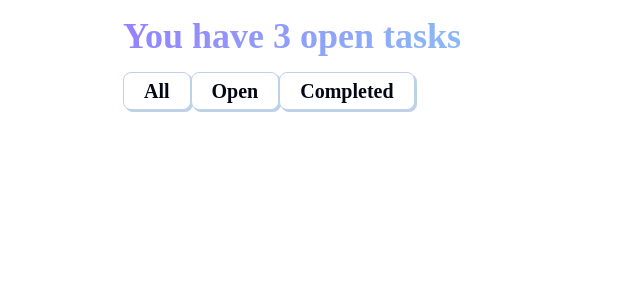
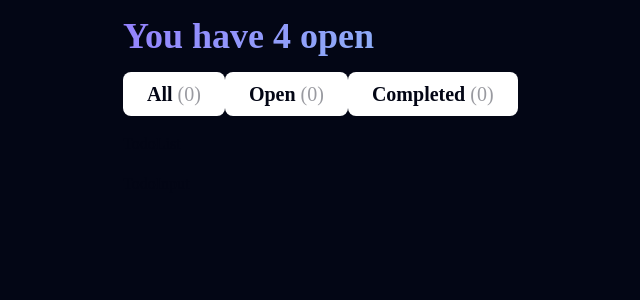
Before and after one commit to RichJsNomad/To-do-list, a React (Vite) app: page / in a window 1280 px wide. Shown: the top 300 px of the page, without its empty margins (133-773 px from the left). Built offline with nearby package versions, Linux system fonts and the light colour scheme; a web font is replaced by a local one.

Commit message:
Adding props and using it in the Header component

```diff
--- a/src/App.jsx
+++ b/src/App.jsx
@@ -5,10 +5,18 @@ import TodoCard from "./components/TodoCard";
 import TodoInput from "./components/TodoInput";
 import TodoList from "./components/TodoList";
 function App() {
+  const todos = [
+    { input: "Hello! Add your first todo!", complete: true },
+    { input: "Watch React.js vids on youtube", complete: true },
+    { input: "Visit my aunt and bring a gift for her", complete: false },
+    { input: "Finish my React.js project by 7 pm", complete: false },
+  ];
   return (
     <>
-      <Header />
-      <Tabs />
+      <Header todos={todos} />
+      <Tabs todos={todos} />
+      <TodoList todos={todos} />
+      <TodoInput todos={todos} />
     </>
   );
 }
--- a/src/Beautiful.css
+++ b/src/Beautiful.css
@@ -120,10 +120,11 @@
 }
 
 body {
-  background: var(--background-primary);
+  background: #030615;
   color: var(--color-primary);
   font-size: 0.875rem;
   line-height: 1.6rem;
+  outline: none;
 }
 
 /* Special */
--- a/src/components/Header.jsx
+++ b/src/components/Header.jsx
@@ -1,9 +1,18 @@
 import React from "react";
 
-const Header = () => {
+const Header = (props) => {
+  const { todos } = props;
+  const todosLength = todos.length;
+
+  const isTasksPlural = todos.length != 1;
+
+  const taskOrTasks = isTasksPlural ? "tasks" : "task";
+
   return (
     <header className="text-gradient">
-      <h1>You have 3 open tasks</h1>
+      <h1>
+        You have {todosLength} open {isTasksPlural}
+      </h1>
     </header>
   );
 };
--- a/src/components/Tabs.jsx
+++ b/src/components/Tabs.jsx
@@ -3,11 +3,13 @@ import React from "react";
 const Tabs = () => {
   const tabs = ["All", "Open", "Completed"];
   return (
-    <nav>
+    <nav className="tab-container">
       {tabs.map((tab, tabIndex) => {
         return (
-          <button key={tabIndex}>
-            <h4>{tab}</h4>
+          <button key={tabIndex} className="tab-button">
+            <h4>
+              {tab} <span>(0)</span>
+            </h4>
           </button>
         );
       })}
```
